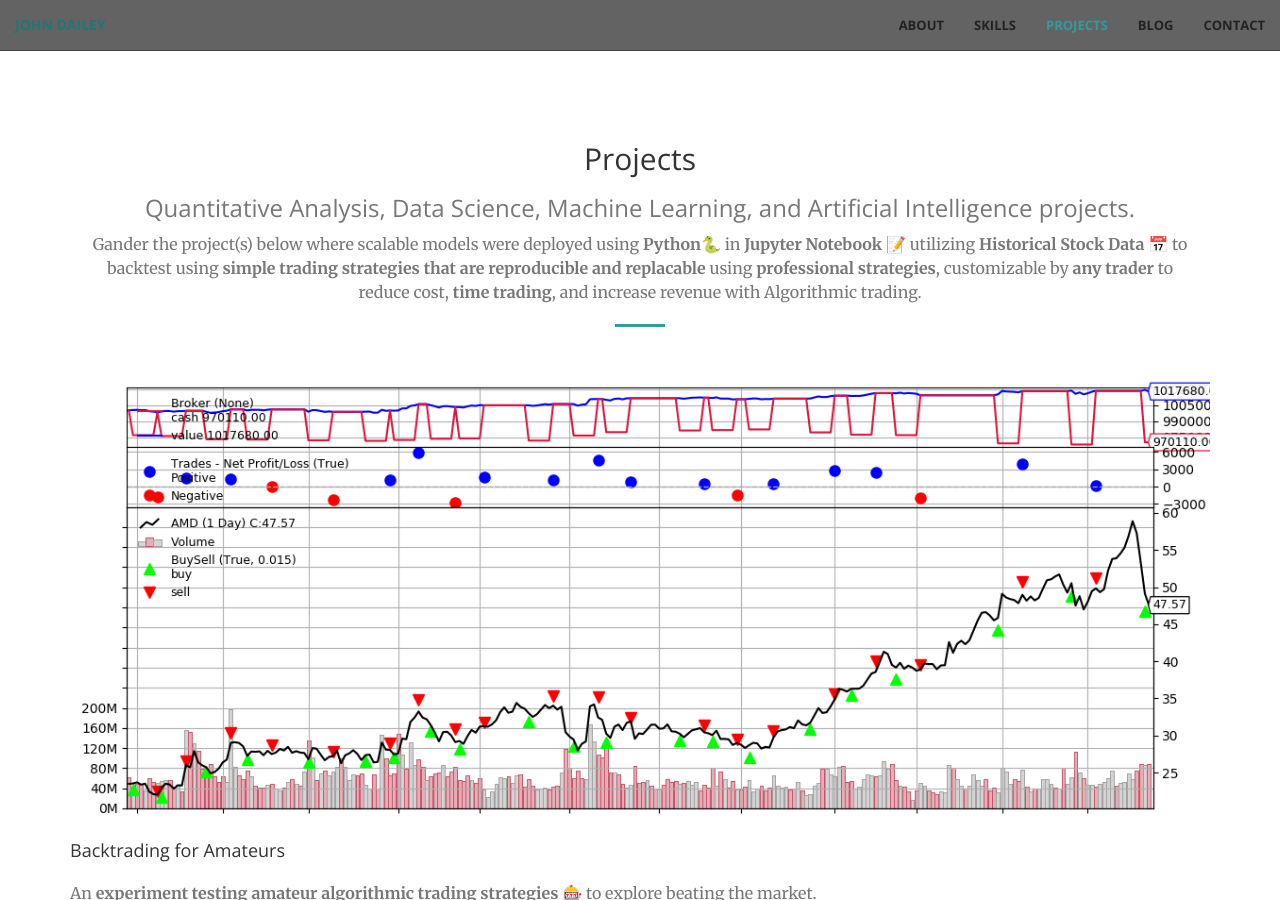
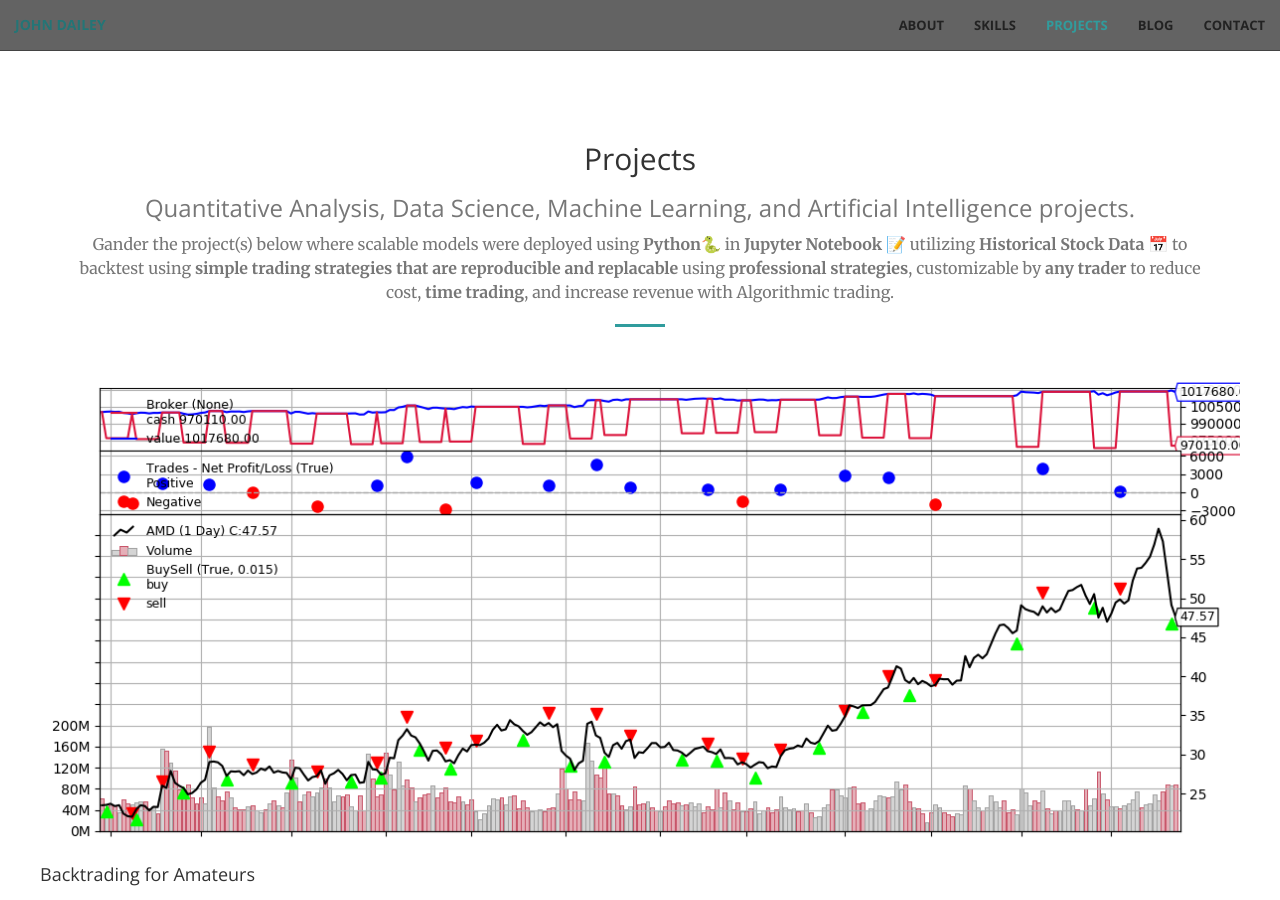
Before and after one commit to johnjdailey/johnjdailey.github.io, a Jekyll site: the page built from index.html, in a window 1280 px wide and 900 px high, scrolled down 1506 px. Built offline with Jekyll 4.4.1, drawn with Linux system fonts in a browser that asks for light colours.

Commit message:
new project

```diff
--- a/_includes/portfolio.html
+++ b/_includes/portfolio.html
@@ -1,6 +1,7 @@
 <section id="portfolio" class="bg-light-gray">
   <div class="container">
-    <div class="center">
+    <div class="row">
+      <div class="center">
       <div class="col-lg-12 text-center">
         <h2 class="section-heading">Projects</h2>
         <h3 class="section-subheading text-muted">
@@ -20,7 +21,8 @@
         <hr />
       </div>
     </div>
-    <div class="center">
+    <div class="row">
+      <div class="center">
       <div class="col-md-4 col-sm-6 text-center portfolio-item">
         <a href="https://medium.com/@johnjdailey/backtrading-for-amateurs-6b0bd707f10f" class="portfolio-link" data-toggle="modal">
           <div class="portfolio-hover">
@@ -49,7 +51,8 @@
         </div>
       </div>
     </div>
-    <div class="center">
+    <div class="row">
+      <div class="center">
       <div class="col-md-4 col-sm-6 text-center portfolio-item">
         <a href="https://ds-twitoff.herokuapp.com/" class="portfolio-link" data-toggle="modal">
           <div class="portfolio-hover">
@@ -77,7 +80,8 @@
         </div>
       </div>
     </div>
-    <div class="center">
+    <div class="row">
+      <div class="center">
       <div class="col-md-4 col-sm-6 text-center portfolio-item">
         <a href="https://ds-med-cabinet.herokuapp.com/" class="portfolio-link" data-toggle="modal">
           <div class="portfolio-hover">
```
